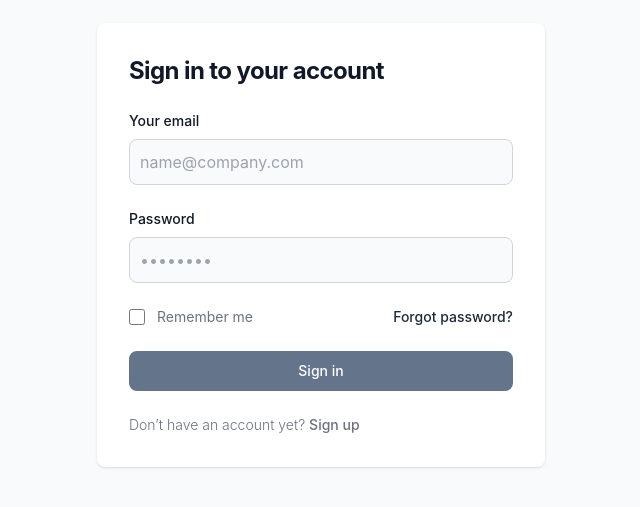
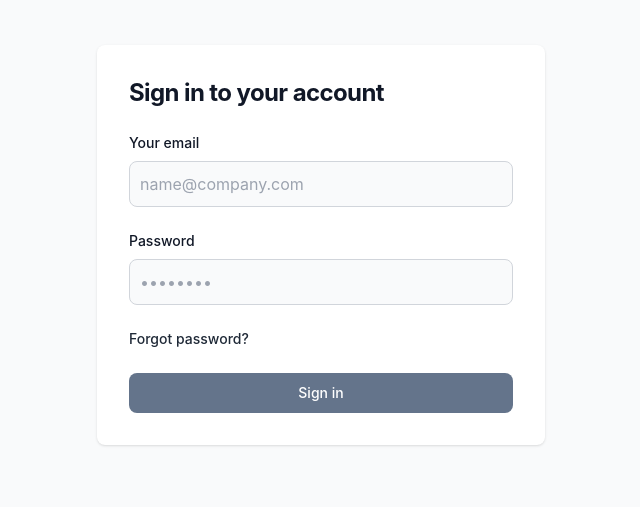
Before and after one commit to BacemJaza/BatteryForm, a React (Create React App) app in the folder battery-form/frontend/: page / in a window 1280 px wide. Shown: the part 155-662 px from the top of the page, without its empty margins (319-959 px from the left). Built offline with nearby package versions, Linux system fonts and the light colour scheme; the HTML template or start-up script is replaced by a standard one.

Commit message:
update form #2

```diff
--- a/battery-form/frontend/src/components/formComponents/batterymaterials.js
+++ b/battery-form/frontend/src/components/formComponents/batterymaterials.js
@@ -3,6 +3,8 @@ import { useNavigate } from 'react-router-dom';
 import Headline from '../../layouts/form/headline';
 import Footerform from '../../layouts/form/footerform';
 import ProgressBar from './progressbare';
+import { faPlus } from '@fortawesome/free-solid-svg-icons';
+import { FontAwesomeIcon } from '@fortawesome/react-fontawesome';
 
 function FormulaireBatteryMaterials() {
   const [batteryPassportIdentification, setBatteryPassportIdentification] = useState('');
@@ -20,6 +22,8 @@ function FormulaireBatteryMaterials() {
   const [anodeDescription, setAnodeDescription] = useState("")
   const [electrolyteDescription, setElectrolyteDescription] = useState("")
   const [showDescription, setShowDescription] = useState("cathode")
+  const [counter,setCounter] = useState(0)
+  const [hazSub,setHazSub] = useState([])
 
   const navigate = useNavigate();
 
@@ -67,7 +71,7 @@ function FormulaireBatteryMaterials() {
     setImpactOfSubstancesOnTheEnvironmentHumanHealthSafety(event.target.value);
   };
   const handleShowDescription = (event)=>{
-    console.log(event.target.id)
+    // console.log(event.target.id)
     setShowDescription(event.target.id)
   }
   const handleCathodeDescription = (event)=>{
@@ -108,6 +112,12 @@ function FormulaireBatteryMaterials() {
     // Par exemple, naviguer vers une autre page
     navigate('/designofcircularity'); // Remplacez '/generalInformation' par votre chemin de route réel
   };
+  const addInput = () =>{
+    setCounter(counter+1)
+    hazSub.push(counter)
+    setHazSub(hazSub)
+    console.log(hazSub)
+  }
 
 
   return (
@@ -213,16 +223,24 @@ function FormulaireBatteryMaterials() {
            </div>
             }
 
-            <div className="flex items-center space-x-4">
+            <div className="flex space-x-4">
               <label htmlFor="nameOfHazardousSubstances" className="text-sm text-gray-700 w-64">Name of hazardous substances</label>
+              <div className='flex flex-col mx-auto'>
+                {hazSub.map((item)=>
                 <input
                 type="text"
-                id="nameOfHazardousSubstances"
+                id={"nameOfHazardousSubstances"+item}
                 value={nameOfHazardousSubstances}
                 onChange={handleNameOfHazardousSubstancesChange}
-                className="input input-bordered input-primary w-full max-w-xs"
+                className="input input-bordered input-primary mb-2"
                 required
               />
+                )}
+
+                <button type='button' className="btn btn-primary w-fit m-2 flex mx-auto" onClick={addInput}><FontAwesomeIcon icon={faPlus} /></button>
+
+              </div>
+
             </div>
             <div className="flex items-center space-x-4">
               <label htmlFor="hazardClasses" className="text-sm text-gray-700 w-64">Hazard classes</label>
@@ -268,8 +286,14 @@ function FormulaireBatteryMaterials() {
                 required
               />
             </div>
-            <div className="flex items-center space-x-4">
+            <div className="flex space-x-4">
               <label htmlFor="impactOfSubstancesOnTheEnvironmentHumanHealthSafety" className="text-sm text-gray-700 w-64">Impact of substances on the environment, human health, safety</label>
+              <div className='flex'>
+              {hazSub.length==0?<div>No substances added.</div>:
+                  <div className='flex flex-col'>
+                    {hazSub.map(item=>
+                      <div className='flex pb-2'>
+                      <h2 className='flex items-center pr-2 mb-2'>#{item+1}:</h2>
                       <input
                       type="text"
                       id="impactOfSubstancesOnTheEnvironmentHumanHealthSafety"
@@ -279,12 +303,18 @@ function FormulaireBatteryMaterials() {
                       required
                       />
                     </div>
+                    )}
+                  </div>
+                }
               </div>
 
-          <div className="flex justify-center mt-6">
+            </div>
+          </div>
+
+          {/* <div className="flex justify-center mt-6">
             <button type="submit" className="btn btn-primary px-8 py-3 mr-2">Submit</button>
             <button type="button" className="btn btn-secondary px-8 py-3">Cancel</button>
-          </div>
+          </div> */}
         </form>
       </div>
       {/* Boutons Next et Previous à la fin de la page */}
--- a/battery-form/frontend/src/components/formComponents/designofcircularity.js
+++ b/battery-form/frontend/src/components/formComponents/designofcircularity.js
@@ -283,10 +283,10 @@ function FormulaireDesignCircularity() {
         </div>
 
         {/* Boutons de soumission et annulation */}
-        <div className="flex justify-center">
+        {/* <div className="flex justify-center">
           <button onClick={handleSubmit} className="btn btn-primary px-8 py-3 mr-2">Submit</button>
           <button onClick={handleCancel} className="btn btn-secondary px-8 py-3">Cancel</button>
-        </div>
+        </div> */}
       </div>
       {/* Boutons Next et Previous à la fin de la page */}
       <div className="flex justify-center mt-4 space-x-4">
--- a/battery-form/frontend/src/components/formComponents/generalinformation.js
+++ b/battery-form/frontend/src/components/formComponents/generalinformation.js
@@ -339,10 +339,10 @@ function FormulaireGeneralinformation() {
             </div>
           </div>
 
-          <div className="flex justify-center mt-6">
+          {/* <div className="flex justify-center mt-6">
             <button type="submit" className="btn btn-primary px-8 py-3 mr-2">Submit</button>
             <button type="button" className="btn btn-secondary px-8 py-3">Cancel</button>
-          </div>
+          </div> */}
         </form>
       </div>
       <div className="flex justify-center mt-4 space-x-4">
--- a/battery-form/frontend/src/components/formComponents/supplychain.js
+++ b/battery-form/frontend/src/components/formComponents/supplychain.js
@@ -61,10 +61,10 @@ function FormulaireSupplychain() {
           </div>
 
           {/* Boutons de soumission et annulation */}
-          <div className="flex justify-center mt-4 space-x-4">
+          {/* <div className="flex justify-center mt-4 space-x-4">
             <button type="submit" className="btn btn-primary px-8 py-3">Submit</button>
             <button type="button" onClick={handleCancel} className="btn btn-secondary px-8 py-3">Cancel</button>
-          </div>
+          </div> */}
         </form>
       </div>
 
--- a/battery-form/frontend/src/pages/Login.js
+++ b/battery-form/frontend/src/pages/Login.js
@@ -42,26 +42,7 @@ const Login = () => {
                 required=""
               />
             </div>
-            <div className="flex items-center justify-between">
-              <div className="flex items-start">
-                <div className="flex items-center h-5">
-                  <input
-                    id="remember"
-                    aria-describedby="remember"
-                    type="checkbox"
-                    className="w-4 h-4 border border-gray-300 rounded bg-gray-50 focus:ring-3 focus:ring-primary-300 dark:bg-gray-700 dark:border-gray-600 dark:focus:ring-primary-600 dark:ring-offset-gray-800"
-                    required=""
-                  />
-                </div>
-                <div className="ml-3 text-sm">
-                  <label
-                    htmlFor="remember"
-                    className="text-gray-500 dark:text-gray-300"
-                  >
-                    Remember me
-                  </label>
-                </div>
-              </div>
+            <div className="flex">
               <a
                 href="#"
                 className="text-sm font-medium text-primary-600 hover:underline dark:text-primary-500"
@@ -75,15 +56,6 @@ const Login = () => {
             >
               Sign in
             </button>
-            <p className="text-sm font-light text-gray-500 dark:text-gray-400">
-              Don’t have an account yet?{" "}
-              <a
-                href="#"
-                className="font-medium text-primary-600 hover:underline dark:text-primary-500"
-              >
-                Sign up
-              </a>
-            </p>
           </form>
         </div>
       </div>
```
Lines whose indentation alone changed are shown as unchanged.
